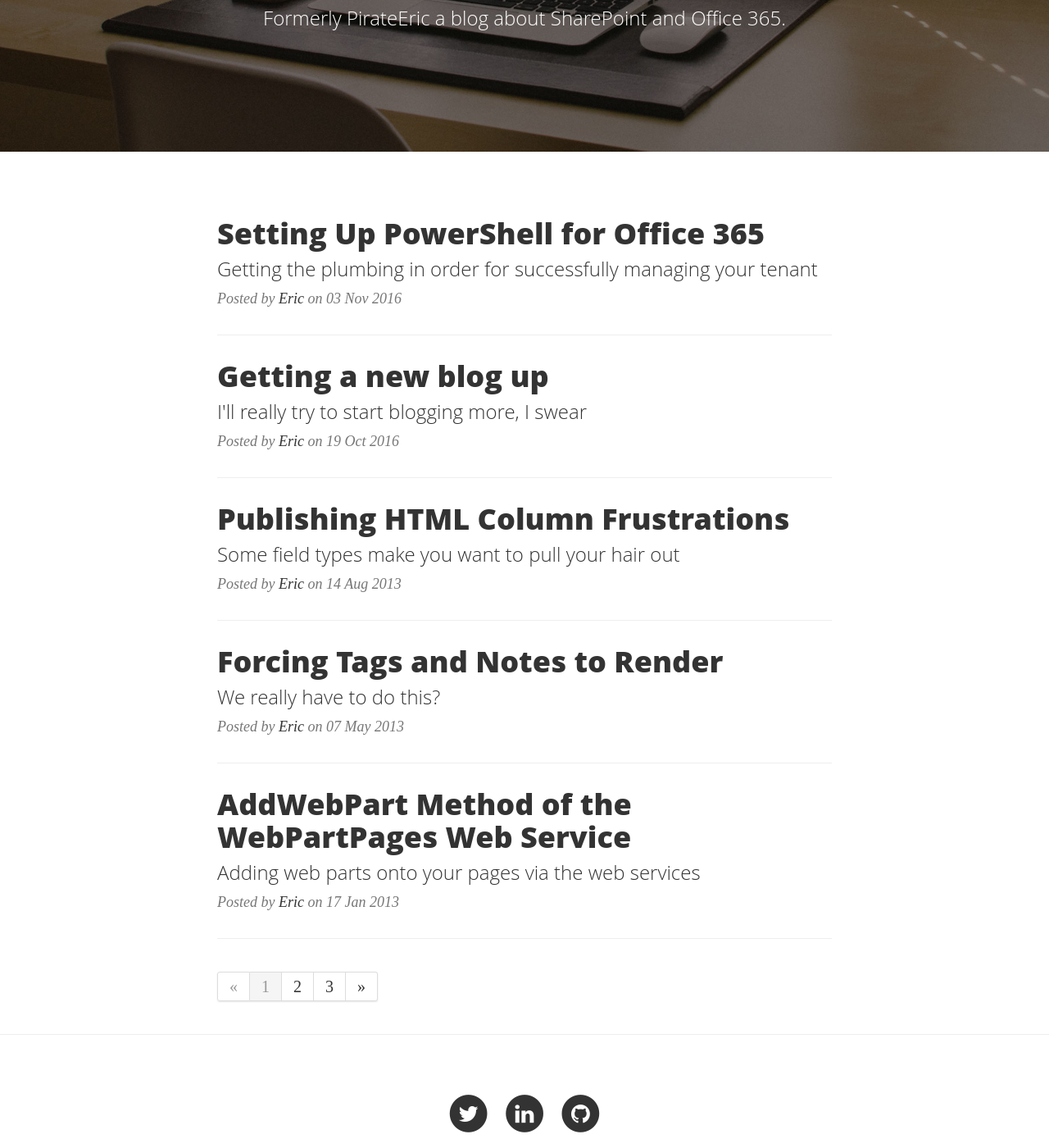
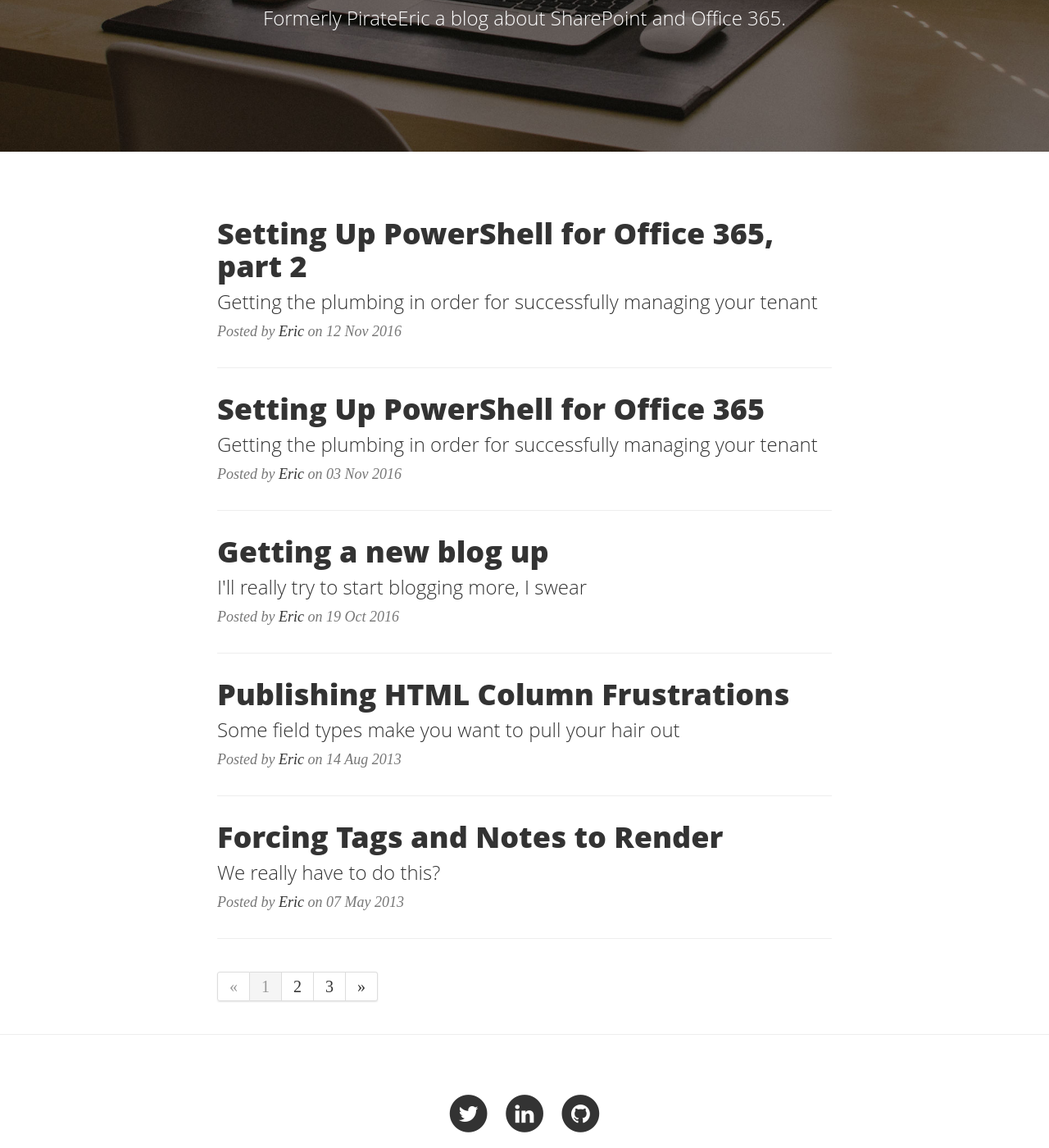
Before and after one commit to ejaya2/ejaya2.github.io, a Jekyll site: the page built from index.html, in a window 1280 px wide and 1400 px high, scrolled down 351 px. Shown: the whole window at 82% size. Built offline with Jekyll 4.4.1, drawn with Linux system fonts in a browser that asks for light colours; the list of posts is cut into pages by our own code; a file with an impossible date is left out.

Commit message:
publication

```diff
--- a/_posts/2016-11-12-Setting-Up-PowerShell-pt2.md
+++ b/_posts/2016-11-12-Setting-Up-PowerShell-pt2.md
@@ -6,7 +6,7 @@
 
 subtitle: "Getting the plumbing in order for successfully managing your tenant"
 
-date: 2016-XX-XX
+date: 2016-11-12
 
 category: Administration
 
```
